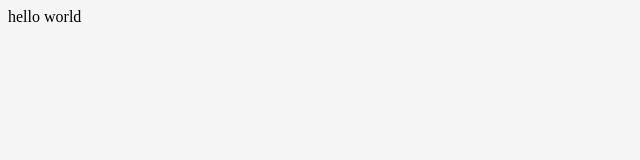
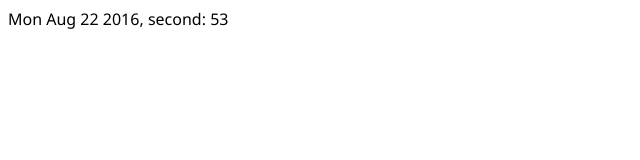
Before and after one commit to hediet/ts-webpack-react-template, a React app: page / in a window 1280 px wide. Shown: the top 160 px of the page, without its empty margins (0-640 px from the left). Built offline with nearby package versions, Linux system fonts and the light colour scheme; the HTML template or start-up script is replaced by a standard one.

Commit message:
Added support for mobx and scss.

```diff
--- a/src/custom-typings.d.ts
+++ /dev/null
@@ -1 +0,0 @@
-declare module "*.css" { }
--- a/src/index.tsx
+++ b/src/index.tsx
@@ -1,12 +1,33 @@
 import * as React from "react";
 import * as ReactDOM from "react-dom";
-import "./style.css";
+import * as classNames from "classnames";
+import { observable, computed } from "mobx";
+import { observer } from "mobx-react";
+import DevTools from 'mobx-react-devtools';
+import "./style.scss";
 
+class Model {
+	constructor() {
+		this.time = new Date();
+		setInterval(() => this.time = new Date(), 1000);
+	}
+
+	@observable time: Date;
+	@computed get seconds(): number {
+		return this.time.getSeconds();
+	}
+}
+
+var model = new Model();
+
+@observer
 class GUI extends React.Component<{}, {}> {
 	render() {
 		return (
 			<div>
-				hello world
+				<DevTools />
+				{model.time.toDateString()},
+				second: {model.seconds}
 			</div>
 		);
 	}
--- a/src/style.css
+++ /dev/null
@@ -1,3 +0,0 @@
-body {
-    background-color: whitesmoke;
-}
--- /dev/null
+++ b/src/style.scss
@@ -0,0 +1,3 @@
+body {
+    font-family: 'Segoe UI', Tahoma, Geneva, Verdana, sans-serif;
+}
--- a/tsconfig.json
+++ b/tsconfig.json
@@ -7,7 +7,8 @@
         "sourceMap": true,
 		"jsx": "react",
         "watch": true,
-        "outDir": "dist"
+        "outDir": "dist",
+        "experimentalDecorators": true
     },
     "exclude": [
         "node_modules", "dist"
--- a/webpack.config.js
+++ b/webpack.config.js
@@ -16,6 +16,7 @@ var config = {
 	module: {
 		loaders: [
 			{ test: /\.css$/, loader: "style-loader!css-loader" },
+			{ test: /\.scss$/, loader: "style!css!sass" },
 			{ test: /\.(jpe?g|png|gif)$/i, loader: "file" },
 			{ test: /\.tsx?$/, loader: 'ts-loader' }
 		],
```
Also changed, not shown: package.json (+8 -0 lines). Lines whose indentation alone changed are shown as unchanged.
